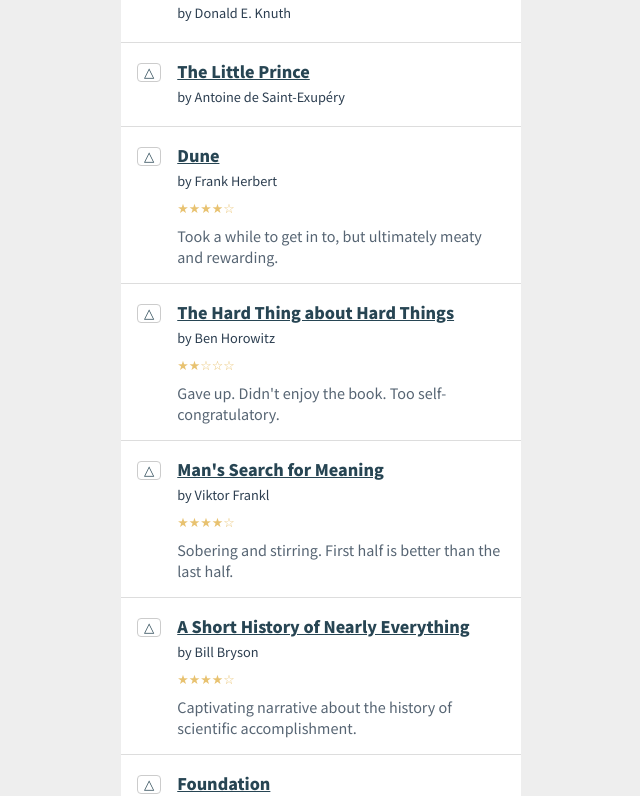
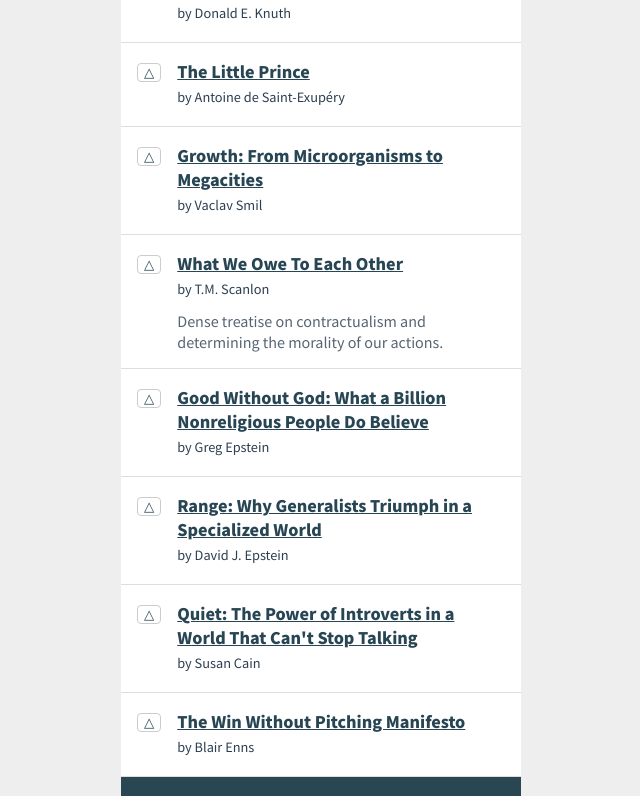
Before and after one commit to plasticmind/vue-rate-my-booklist, a Vue app: page / in a window 1280 px wide. Shown: the part 4925-5721 px from the top of the page, without its empty margins (319-959 px from the left). Built offline with nearby package versions, Linux system fonts and the light colour scheme.

Commit message:
show only "to read||reading" status

```diff
--- a/src/booklist.json
+++ b/src/booklist.json
@@ -834,7 +834,7 @@
         "rank": 0,
         "rating": "★★★★☆",
         "reviewUrl": "",
-        "status": "to_read"
+        "status": "finished"
       }
     ]
   }
--- a/src/components/Book.vue
+++ b/src/components/Book.vue
@@ -1,5 +1,5 @@
 <template>
-    <li v-if="book" :id="'book-'+book.id" :class="{book: true, 'is-hot': isHot}">
+    <li v-if="book && book.status == 'to_read' || book.status == 'reading'" :id="'book-'+book.id" :class="{book: true, 'is-hot': isHot}">
       <div class="book-info">
         <div class="title">
           <a v-if="book.purchaseUrl" :href="book.purchaseUrl" :title="'Purchase '+book.title" target="_blank">
```
